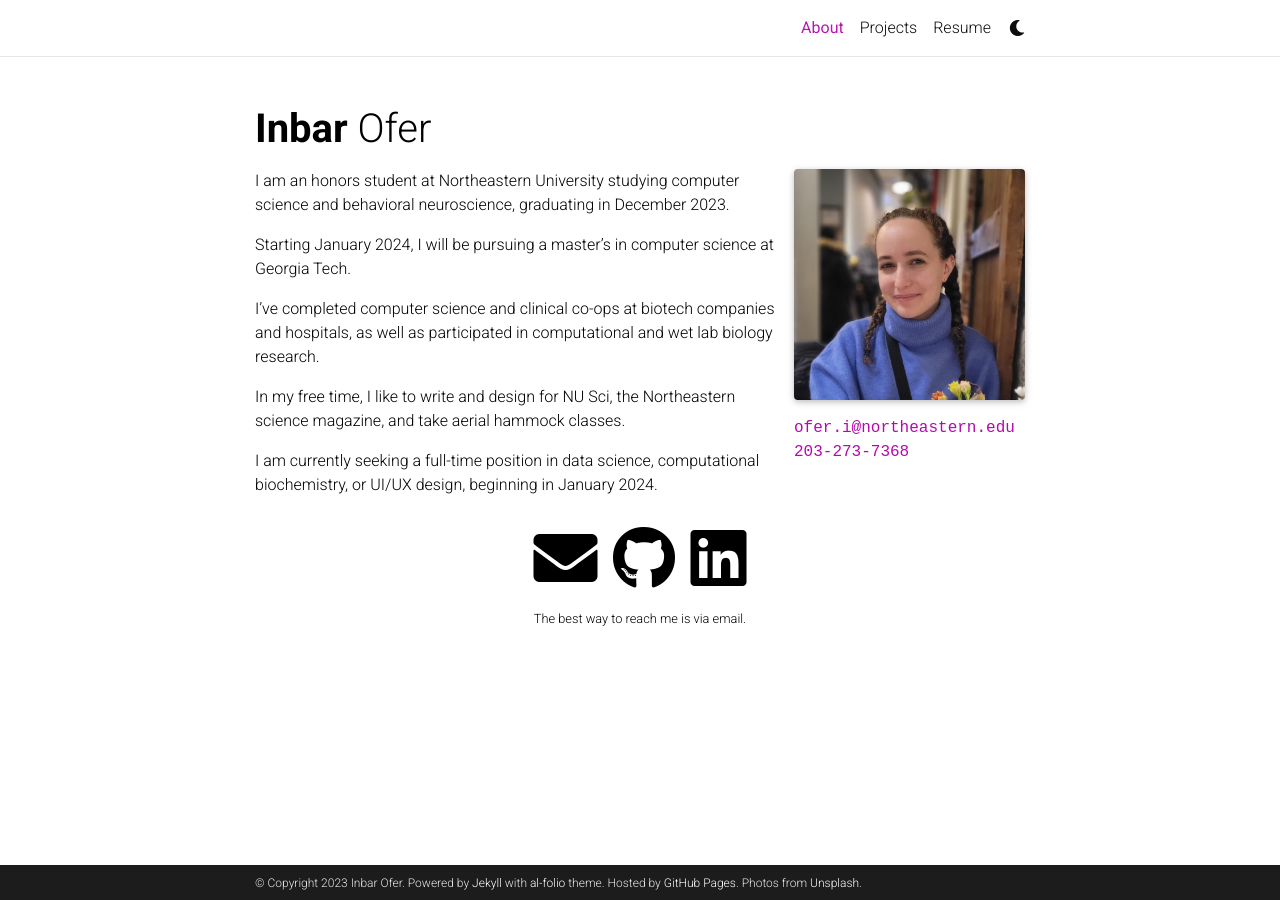
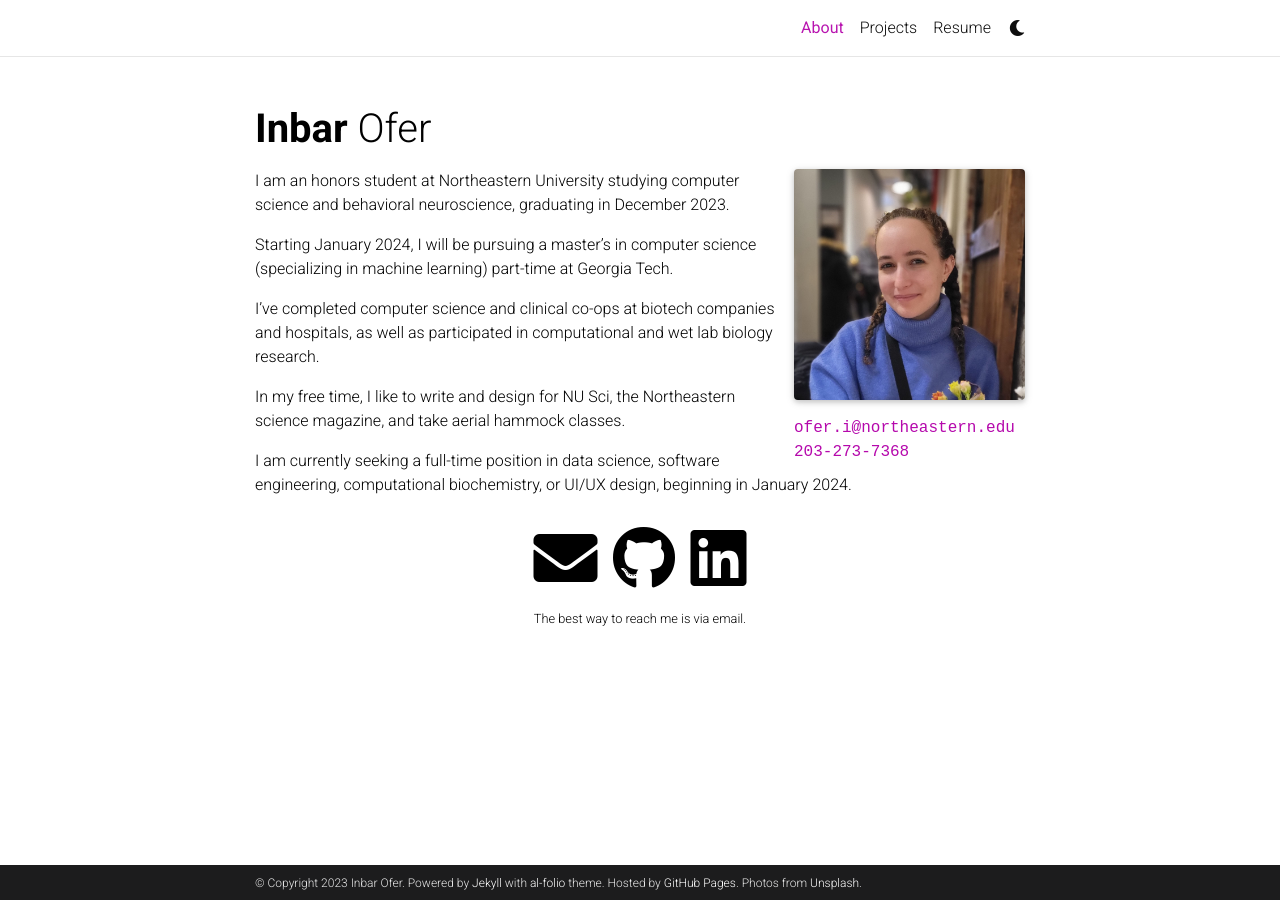
Before and after one commit to inbaro-neu/inbaro-neu.github.io, a Jekyll site: the page built from _pages/about.md, in a window 1280 px wide. Built offline with Jekyll 4.4.1, drawn with Linux system fonts in a browser that asks for light colours; comment, search, counter and statistics services are not loaded; a style sheet for code colours, icons or effects is not loaded.

Commit message:
updated about me

```diff
--- a/_pages/about.md
+++ b/_pages/about.md
@@ -18,13 +18,13 @@ social: true  # includes social icons at the bottom of the page
 ---
 I am an honors student at Northeastern University studying computer science and behavioral neuroscience, graduating in December 2023.
 
-Starting January 2024, I will be pursuing a master's in computer science at Georgia Tech.
+Starting January 2024, I will be pursuing a master's in computer science (specializing in machine learning) part-time at Georgia Tech.
 
 I've completed computer science and clinical co-ops at biotech companies and hospitals, as well as participated in computational and wet lab biology research.
 
 In my free time, I like to write and design for NU Sci, the Northeastern science magazine, and take aerial hammock classes.
 
-I am currently seeking a full-time position in data science, computational biochemistry, or UI/UX design, beginning in January 2024.
+I am currently seeking a full-time position in data science, software engineering, computational biochemistry, or UI/UX design, beginning in January 2024.
 
 <!-- Write your biography here. Tell the world about yourself. Link to your favorite [subreddit](http://reddit.com). You can put a picture in, too. The code is already in, just name your picture `profile_pic.jpg` and put it in the `img/` folder.
 
```
